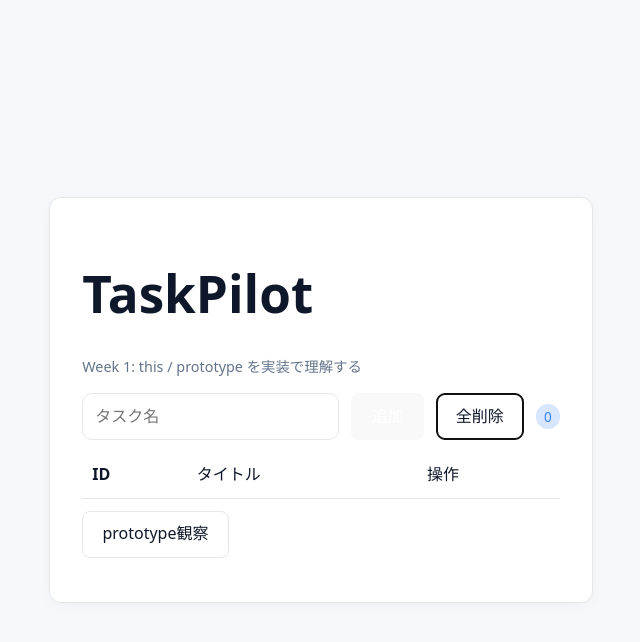
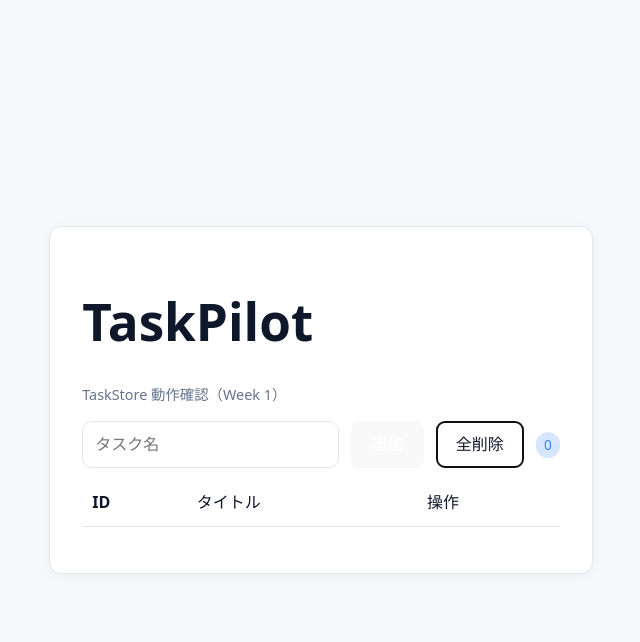
Before and after one commit to tslucky7/taskpilot, a website built with Vite: page web/index.html in a window 1280 px wide. Both pictures are taken after a click on the button "全削除". Shown: the whole page, without its empty margins (319-959 px from the left). Built offline with nearby package versions, Linux system fonts and the light colour scheme.

Commit message:
feat: thisの仕様の把握まで

```diff
--- a/web/index.html
+++ b/web/index.html
@@ -10,7 +10,7 @@
   <div class="container">
     <div class="card">
       <h1>TaskPilot</h1>
-      <p class="small">Week 1: this / prototype を実装で理解する</p>
+      <p class="small">TaskStore 動作確認（Week 1）</p>
 
       <form id="task-form" class="row" autocomplete="off">
         <input id="task-input" placeholder="タスク名" required />
@@ -20,14 +20,13 @@
       </form>
 
       <table class="table">
-        <thead><tr><th>ID</th><th>タイトル</th><th>操作</th></tr></thead>
+        <thead>
+          <tr><th>ID</th><th>タイトル</th><th>操作</th></tr>
+        </thead>
         <tbody id="task-rows"></tbody>
       </table>
 
-      <div class="row">
-        <button type="button" id="debug-proto" class="ghost">prototype観察</button>
-        <span class="small" id="debug-out"></span>
-      </div>
+      <p class="small" id="error" style="margin-top:12px;"></p>
     </div>
   </div>
 
--- a/web/src/main.ts
+++ b/web/src/main.ts
@@ -1,21 +1,7 @@
 import './style.css'
-import typescriptLogo from './typescript.svg'
-import viteLogo from '/vite.svg'
+import { TaskStore } from './store/taskStore'
+import { TaskApp } from './ui/TaskApp'
 
-document.querySelector<HTMLDivElement>('#app')!.innerHTML = `
-  <div>
-    <a href="https://vite.dev" target="_blank">
-      <img src="${viteLogo}" class="logo" alt="Vite logo" />
-    </a>
-    <a href="https://www.typescriptlang.org/" target="_blank">
-      <img src="${typescriptLogo}" class="logo vanilla" alt="TypeScript logo" />
-    </a>
-    <h1>Vite + TypeScript</h1>
-    <div class="card">
-      <button id="counter" type="button"></button>
-    </div>
-    <p class="read-the-docs">
-      Click on the Vite and TypeScript logos to learn more
-    </p>
-  </div>
-`
+const store = new TaskStore()
+const app = new TaskApp(store)
+app.mount()
--- /dev/null
+++ b/web/src/ui/TaskApp.ts
@@ -0,0 +1,47 @@
+import type { TaskStore } from "../store/taskStore";
+
+export class TaskApp {
+  private readonly taskStore: TaskStore;
+
+  private form!: HTMLFormElement;
+  private input!: HTMLInputElement;
+  private rows!: HTMLTableSectionElement;
+  private count!: HTMLElement;
+  private clearBtn!: HTMLButtonElement;
+
+  constructor(
+    taskStore: TaskStore,
+  ) {
+    this.taskStore = taskStore;
+    this.form = this.mustGet('#task-form');
+    this.input = this.mustGet('#task-input');
+    this.rows = this.mustGet('#task-rows');
+    this.count = this.mustGet('#count');
+    this.clearBtn = this.mustGet('#clear');
+  }
+
+  mustGet<T extends HTMLElement>(selector: string): T {
+    const element = document.querySelector(selector) as T;
+    if (!element) {
+      throw new Error(`Element not found: ${selector}`);
+    }
+    return element;
+  };
+
+  mount(): void {
+    this.form.addEventListener('submit', this.onSubmit);
+    this.clearBtn.addEventListener('click', this.onClear);
+    this.render();
+  };
+
+  onSubmit(event: Event): void {
+    debugger;
+    console.log('onSubmit this=', this);
+  };
+
+  onClear(): void {
+
+  };
+
+  render(): void {};
+}
```
